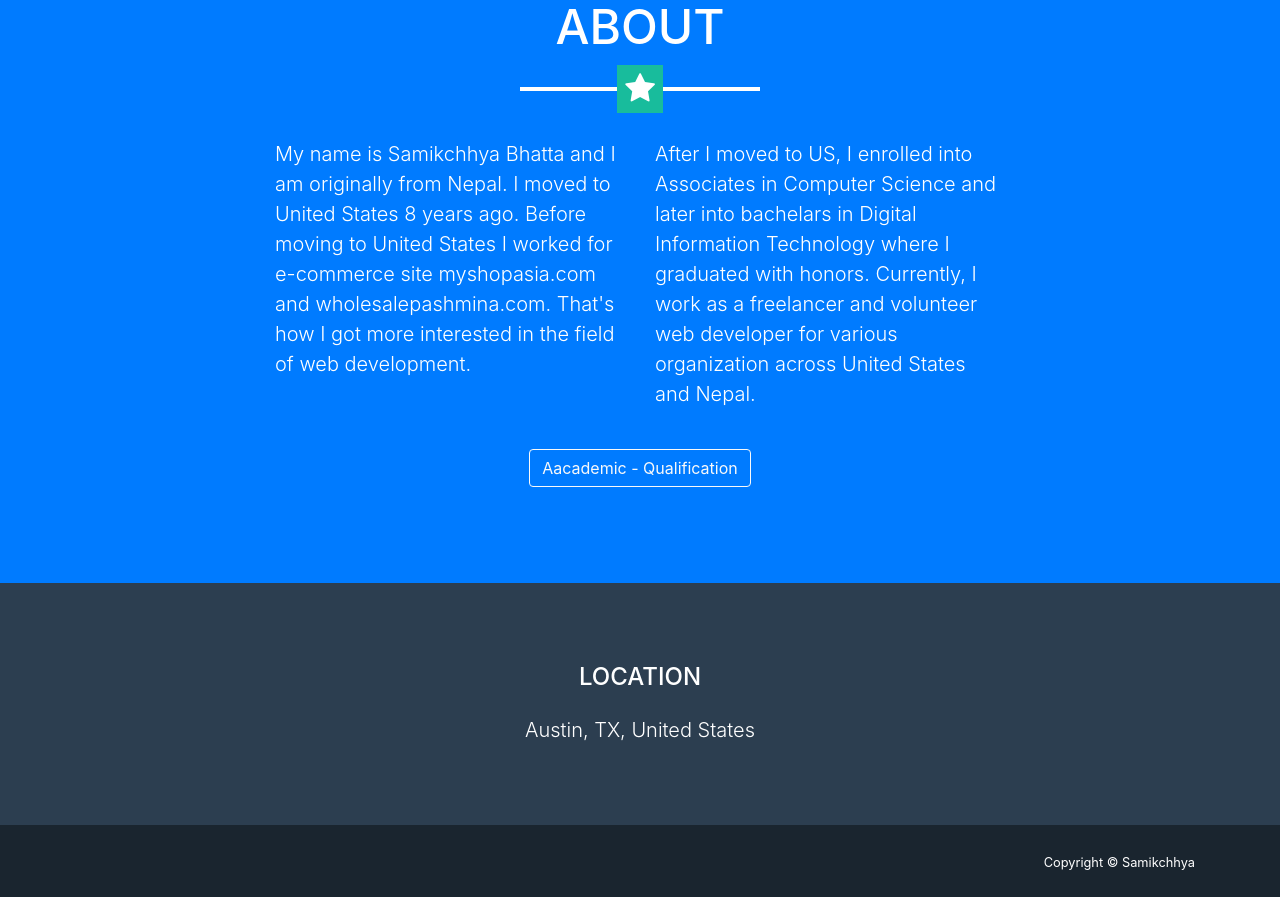
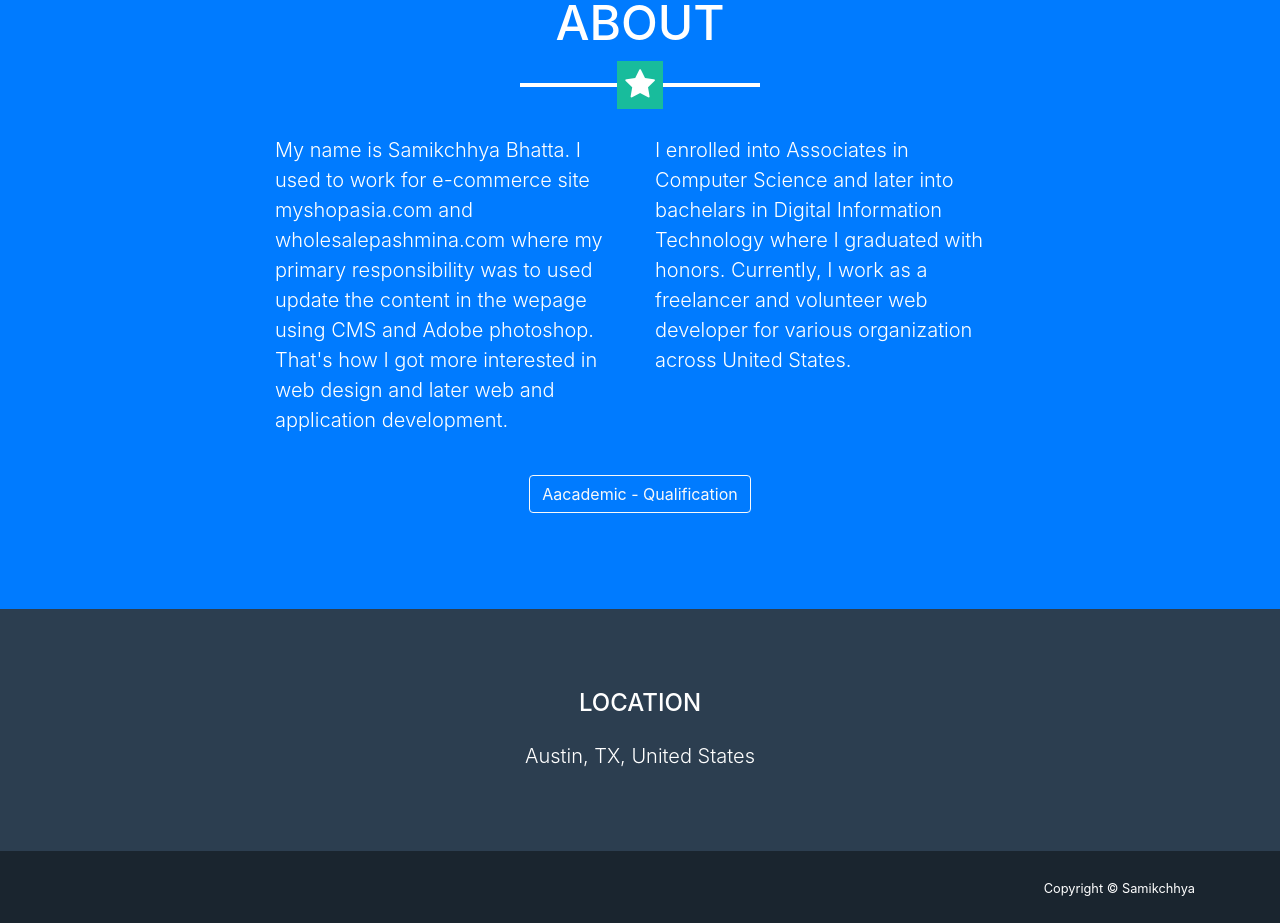
Before and after one commit to samibhatta/samibhatta.github.io, a website with bundled scripts: page portfolio/index.html in a window 1280 px wide. Shown: the part 1737-2660 px from the top of the page. Before the commit the page ends 2634 px from the top, so only its background shows below. Built offline with nearby package versions, Linux system fonts and the light colour scheme.

Commit message:
updated the picture of icons and texts

```diff
--- a/portfolio/index.html
+++ b/portfolio/index.html
@@ -136,14 +136,14 @@
         <hr class="star-light mb-5">
         <div class="row">
           <div class="col-lg-4 ml-auto">
-            <p class="lead">My name is Samikchhya Bhatta and I am originally from Nepal. I moved to United States 8 years ago. Before moving to
-              United States I worked for e-commerce site myshopasia.com and wholesalepashmina.com. That's how I got more interested in
-              the field of web development.</p>
+            <p class="lead">My name is Samikchhya Bhatta. I used to work for e-commerce site myshopasia.com and wholesalepashmina.com where
+              my primary responsibility was to used update the content in the wepage using CMS and Adobe photoshop. That's how I got more interested in
+              web design and later web and application development.</p>
           </div>
           <div class="col-lg-4 mr-auto">
-            <p class="lead">After I moved to US, I enrolled into Associates in Computer Science and later into
+            <p class="lead">I enrolled into Associates in Computer Science and later into
               bachelars in Digital Information Technology where I graduated with honors. Currently, I work as a freelancer and
-              volunteer web developer for various organization across United States and Nepal.</p>
+              volunteer web developer for various organization across United States.</p>
           </div>
         </div>
         <div class="text-center mt-4">
@@ -265,7 +265,7 @@
               <h2 class="text-secondary text-uppercase mb-0">SchoolGroup Organization- web development projects</h2>
               <hr class="star-dark mb-5">
               <img class="img-fluid mb-5" src="img/portfolio/circus.png" alt="">
-              <p class="mb-5">I have worked as a volunteer web developer for school group organization and maintain and uptaed the website. </p>
+              <p class="mb-5">I have worked as a volunteer web developer for the organization SchoolGroup and maintain and updated the website. </p>
               <a class="btn btn-primary btn-lg rounded-pill portfolio-modal-dismiss" href="#">
                 <i class="fa fa-close"></i>
                 Close Project</a>
```
Also changed, not shown: content.txt (renamed from portfolio/content.txt), portfolio.txt (renamed from portfolio/portfolio.txt), portfolio/img/portfolio/cake.png, portfolio/img/portfolio/circus.png, portfolio/img/portfolio/game.png, portfolio/img/portfolio/safe.png, portfolio/img/portfolio/submarine.png, 1 other file.
